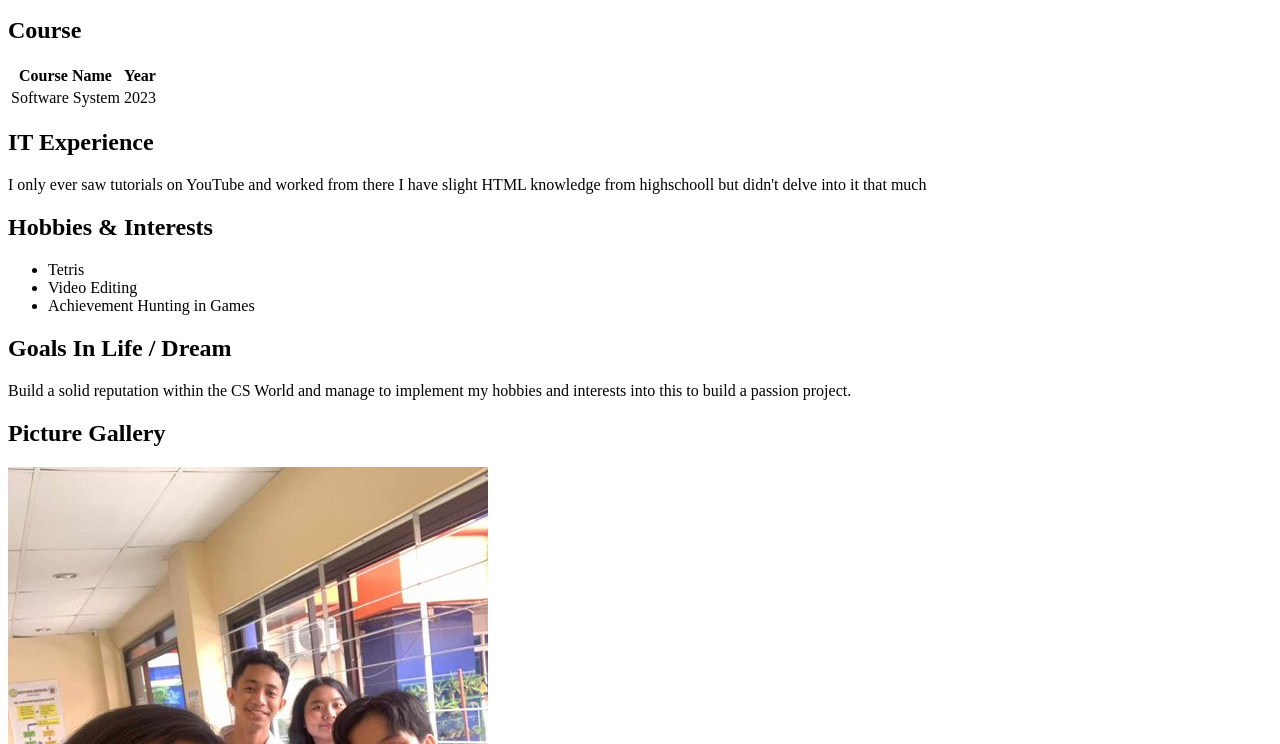
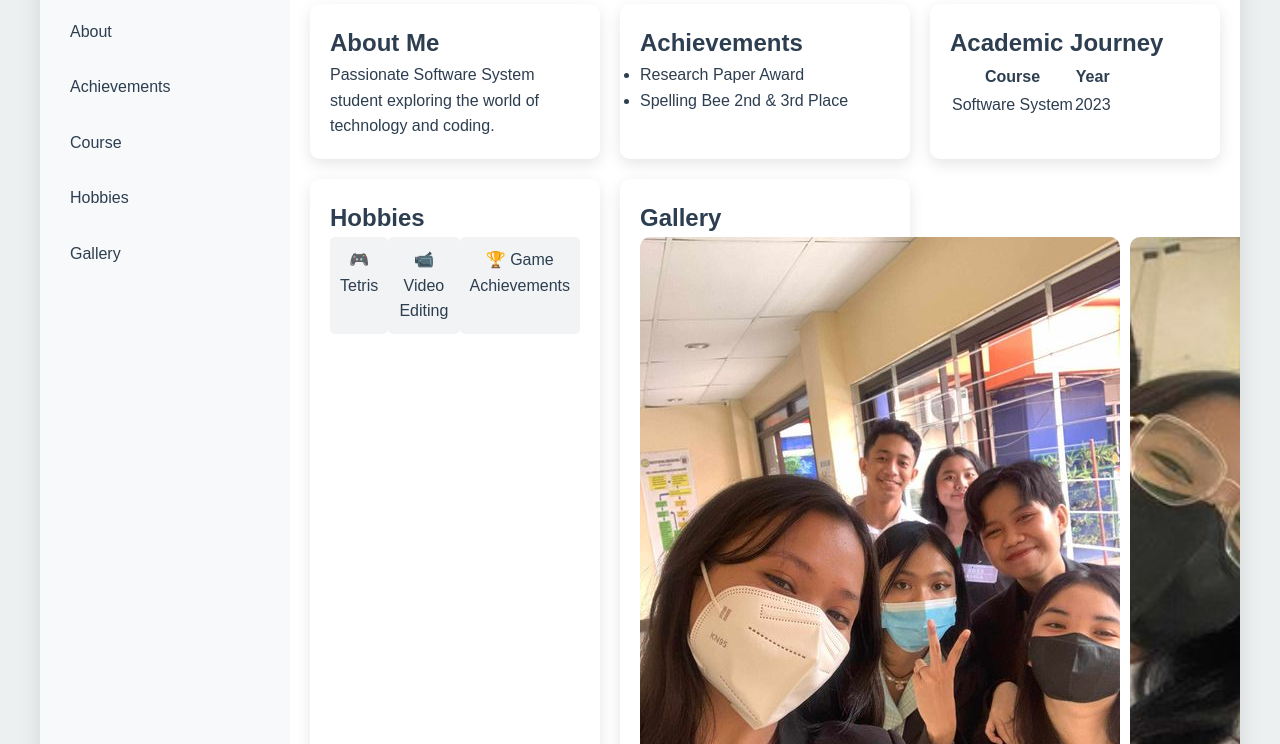
Before and after one commit to Claude-Famador/webprogss231-personal-website, a plain HTML site: page home/index.html in a window 1280 px wide. Shown: the part 204-948 px from the top of the page. Drawn offline with Linux system fonts and the light colour scheme; files that its build step writes are made by us from their sources.

Commit message:
updated using flexbox and grid

```diff
--- /dev/null
+++ b/home/css/flexbox-grid.css
@@ -0,0 +1,154 @@
+:root {
+    --primary-color: #3498db;
+    --secondary-color: #2ecc71;
+    --background-color: #ecf0f1;
+    --text-color: #2c3e50;
+}
+
+* {
+    margin: 0;
+    padding: 0;
+    box-sizing: border-box;
+}
+
+body {
+    font-family: 'Arial', sans-serif;
+    background-color: var(--background-color);
+    line-height: 1.6;
+    color: var(--text-color);
+}
+
+.profile-container {
+    display: grid;
+    grid-template-areas:
+        "header header"
+        "nav content"
+        "footer footer";
+    grid-template-columns: 250px 1fr;
+    max-width: 1200px;
+    margin: 20px auto;
+    background: white;
+    box-shadow: 0 10px 25px rgba(0,0,0,0.1);
+    border-radius: 15px;
+    overflow: hidden;
+}
+
+.profile-header {
+    grid-area: header;
+    display: flex;
+    align-items: center;
+    background: linear-gradient(135deg, var(--primary-color), var(--secondary-color));
+    color: white;
+    padding: 20px;
+}
+
+.profile-avatar img {
+    width: 120px;
+    height: 120px;
+    border-radius: 50%;
+    object-fit: cover;
+    margin-right: 20px;
+    border: 4px solid white;
+}
+
+.profile-nav {
+    grid-area: nav;
+    background: #f8f9fa;
+    display: flex;
+    flex-direction: column;
+    padding: 20px;
+}
+
+.profile-nav a {
+    text-decoration: none;
+    color: var(--text-color);
+    padding: 10px;
+    margin: 5px 0;
+    border-radius: 5px;
+    transition: background-color 0.3s;
+}
+
+.profile-nav a:hover {
+    background-color: var(--primary-color);
+    color: white;
+}
+
+.profile-content {
+    grid-area: content;
+    display: grid;
+    grid-template-columns: repeat(auto-fit, minmax(250px, 1fr));
+    gap: 20px;
+    padding: 20px;
+}
+
+.content-card {
+    background: white;
+    border-radius: 10px;
+    box-shadow: 0 5px 15px rgba(0,0,0,0.1);
+    padding: 20px;
+    transition: transform 0.3s;
+}
+
+.content-card:hover {
+    transform: scale(1.02);
+}
+
+.hobby-grid {
+    display: flex;
+    justify-content: space-between;
+}
+
+.hobby-item {
+    background: #f1f3f4;
+    padding: 10px;
+    border-radius: 5px;
+    text-align: center;
+}
+
+.image-gallery {
+    display: flex;
+    gap: 10px;
+}
+
+.image-gallery img {
+    flex: 1;
+    object-fit: cover;
+    border-radius: 10px;
+}
+
+.profile-footer {
+    grid-area: footer;
+    text-align: center;
+    padding: 15px;
+    background: #f8f9fa;
+}
+
+@media (max-width: 768px) {
+    .profile-container {
+        grid-template-areas:
+            "header"
+            "nav"
+            "content"
+            "footer";
+        grid-template-columns: 1fr;
+    }
+
+    .profile-header {
+        flex-direction: column;
+        text-align: center;
+    }
+
+    .profile-avatar {
+        margin-bottom: 15px;
+    }
+
+    .profile-nav {
+        flex-direction: row;
+        justify-content: center;
+        flex-wrap: wrap;
+    }
+
+    .profile-nav a {
+        margin: 5px;
+    }
+}
--- a/home/index.html
+++ b/home/index.html
@@ -1,23 +1,48 @@
 <!DOCTYPE html>
 <html>
 <head>
-    <title>My Personal Profile and About Me</title>
+    <title>Claude Jairo Famador - Portfolio</title>
+    <link rel="stylesheet" href="flexbox-grid.css">
 </head>
 <body>
+    <div class="profile-container">
+        <header class="profile-header">
+            <div class="profile-avatar">
+                <img src="htmlimg1.jpg" alt="Claude Jairo Famador">
+            </div>
+            <div class="profile-info">
+                <h1>Claude Jairo Famador</h1>
+                <p>Software System Student | Web Developer</p>
+            </div>
+        </header>
 
-<h1>About Me</h1>
-<p>Hello! I am Claude Jairo Famador and this is my attempt in making a personal webpage about me. There's not much to see here so move along.</p>
+        <nav class="profile-nav">
+            <a href="#about">About</a>
+            <a href="#achievements">Achievements</a>
+            <a href="#course">Course</a>
+            <a href="#hobbies">Hobbies</a>
+            <a href="#gallery">Gallery</a>
+        </nav>
 
-<h2>Education / Achievements</h2>
+        <main class="profile-content">
+            <section id="about" class="content-card">
+                <h2>About Me</h2>
+                <p>Passionate Software System student exploring the world of technology and coding.</p>
+            </section>
+
+            <section id="achievements" class="content-card">
+                <h2>Achievements</h2>
                 <ul>
-    <li>Award for Research Paper Making</li>
-    <li>2nd and 3rd Place in my Highschool's Spelling Bee</li>
+                    <li>Research Paper Award</li>
+                    <li>Spelling Bee 2nd & 3rd Place</li>
                 </ul>
+            </section>
 
-<h2>Course</h2>
+            <section id="course" class="content-card">
+                <h2>Academic Journey</h2>
                 <table>
                     <tr>
-        <th>Course Name</th>
+                        <th>Course</th>
                         <th>Year</th>
                     </tr>
                     <tr>
@@ -25,26 +50,29 @@
                         <td>2023</td>
                     </tr>
                 </table>
+            </section>
 
-<h2>IT Experience</h2>
-<p>I only ever saw tutorials on YouTube and worked from there I have slight HTML knowledge from highschooll but didn't delve into it that much </p>
+            <section id="hobbies" class="content-card">
+                <h2>Hobbies</h2>
+                <div class="hobby-grid">
+                    <div class="hobby-item">🎮 Tetris</div>
+                    <div class="hobby-item">📹 Video Editing</div>
+                    <div class="hobby-item">🏆 Game Achievements</div>
+                </div>
+            </section>
 
-<h2>Hobbies & Interests</h2>
-<ul>
-    <li>Tetris</li>
-    <li>Video Editing</li>
-    <li>Achievement Hunting in Games</li>
-</ul>
+            <section id="gallery" class="content-card">
+                <h2>Gallery</h2>
+                <div class="image-gallery">
+                    <img src="htmlimg1.jpg" alt="Research Group">
+                    <img src="htmlimg2.jpg" alt="Defense Day">
+                </div>
+            </section>
+        </main>
 
-<h2>Goals In Life / Dream</h2>
-<p>Build a solid reputation within the CS World and manage to implement my hobbies and interests into this to build a passion project.</p>
-
-<h2>Picture Gallery</h2>
-
-<img src="htmlimg1.jpg" alt="Images of me and my groupmates in our research group with one of our consultants">
-
-
-<img src="htmlimg2.jpg" alt="After the Defense">
-
+        <footer class="profile-footer">
+            <p>© 2024 Claude Jairo Famador | Personal Portfolio</p>
+        </footer>
+    </div>
 </body>
 </html>
```
Lines whose indentation alone changed are shown as unchanged.
